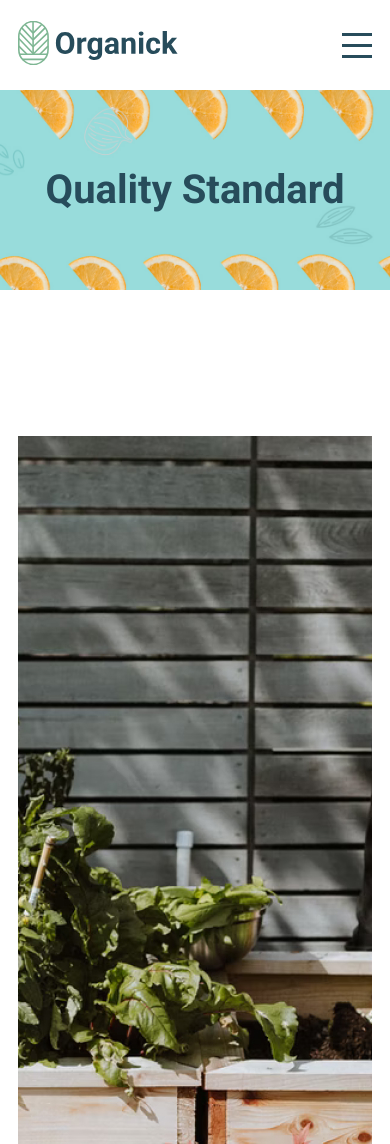
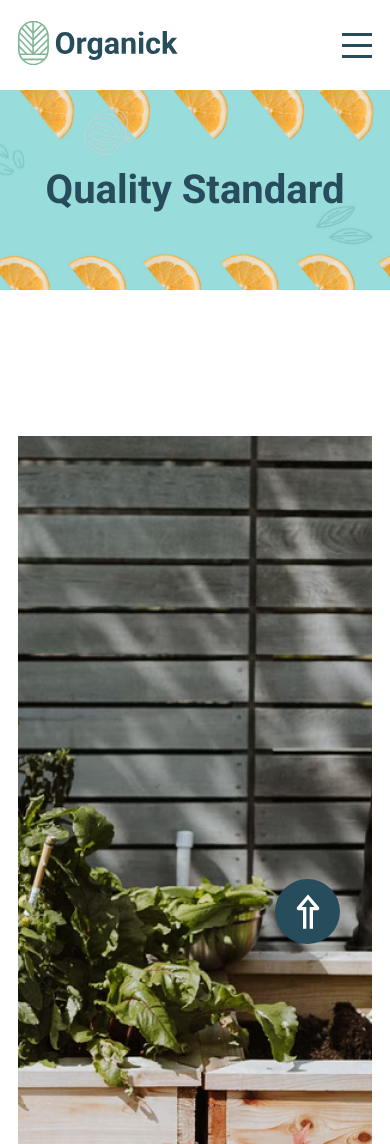
Before and after one commit to MikhailZhelnin/Organick, a Next.js app: page /quality in a window 390 px wide. Shown: the top 1144 px of the page. Built offline with nearby package versions, Linux system fonts and the light colour scheme.

Commit message:
added toTop button, fixed news media queries

```diff
--- a/public/assets/icons/icons.ts
+++ b/public/assets/icons/icons.ts
@@ -35,4 +35,5 @@ export const icons = {
   location: require('./Location.svg').default,
   mail: require('./Mail.svg').default,
   phone: require('./Phone.svg').default,
+  toTop: require('./ToTop.svg').default,
 }
--- a/src/components/HomePage/News/News.module.scss
+++ b/src/components/HomePage/News/News.module.scss
@@ -10,7 +10,7 @@
     padding: 80px 0 50px 0;
   }
   @media (max-width: $small-mobile) {
-    padding: 50px 0 0 0;
+    padding: 50px 0 25px 0;
   }
 
   .container {
--- a/src/components/NewsList/NewsItem/NewsItem.module.scss
+++ b/src/components/NewsList/NewsItem/NewsItem.module.scss
@@ -15,6 +15,7 @@
     height: 450px;
   }
   @media (max-width: $small-mobile) {
+    margin-bottom: 70px;
     width: 100%;
     height: 400px;
   }
--- a/src/pages/index.tsx
+++ b/src/pages/index.tsx
@@ -17,7 +17,6 @@ interface HomeProps {
 }
 
 export default function Home({products, testimonials, news}: HomeProps) {
-
   return (
     <Main meta={<Meta title='Organick Home' description='Organick Home Page'/>}>
       <Banner/>
--- a/src/styles/NewsPage.module.scss
+++ b/src/styles/NewsPage.module.scss
@@ -13,7 +13,7 @@
       padding: 80px 0 30px 0;
     }
     @media (max-width: $small-mobile) {
-      padding: 50px 0 0 0;
+      padding: 50px 0 25px 0;
     }
   }
 }
--- a/src/templates/Main.module.scss
+++ b/src/templates/Main.module.scss
@@ -0,0 +1,24 @@
+.backToTopButton {
+  position: fixed;
+  bottom: -100px;
+  right: 50px;
+  width: 65px;
+  height: 65px;
+  border: none;
+  border-radius: 50%;
+  background-color: #274C5B;
+  transition: all .3s linear;
+  cursor: pointer;
+
+  &.backToTopButtonActive {
+    bottom: 50px;
+  }
+
+  img {
+    position: absolute;
+    top: 50%;
+    left: 50%;
+    transform: translate(-50%, -50%);
+    color: white;
+  }
+}
--- a/src/templates/Main.tsx
+++ b/src/templates/Main.tsx
@@ -1,10 +1,13 @@
-import type { ReactNode } from 'react'
+import type {ReactNode} from 'react';
+import {useEffect, useState} from "react";
 import {Roboto} from "next/font/google";
 
 import Header from "@/layout/Header/Header";
 import Footer from "@/layout/Footer/Footer";
 
 import styles from './Main.module.scss'
+import Image from "next/image";
+import {icons} from "../../public/assets/icons/icons";
 
 type IMainProps = {
   meta: ReactNode
@@ -17,18 +20,55 @@ const roboto = Roboto({
 })
 
 const Main = ({meta, children}: IMainProps) => {
+
+  const [backToTopButton, setBackToTopButton] = useState(false);
+
+  useEffect(() => {
+    window.addEventListener('scroll', () => {
+      if (window.scrollY > 1000) {
+        setBackToTopButton(true)
+      } else {
+        setBackToTopButton(false)
+      }
+    });
+    return () => {
+      window.removeEventListener('scroll', () => {
+        if (window.scrollY > 1000) {
+          setBackToTopButton(true)
+        } else {
+          setBackToTopButton(false)
+        }
+      });
+    }
+  }, [backToTopButton])
+
+  const scrollUp = () => {
+    window.scroll({
+      top: 0,
+      left: 0,
+      behavior: 'smooth'
+    })
+  }
+
   return (
     <div className={`${roboto.className}`}>
       {meta}
 
       <Header/>
 
-      <main className={styles.mainContent}>{children}</main>
+      <main>{children}</main>
 
       <Footer/>
 
+
+      <button
+        onClick={scrollUp}
+        className={!backToTopButton ? styles.backToTopButton : `${styles.backToTopButton} ${styles.backToTopButtonActive}`}
+      >
+        <Image src={icons.toTop} alt='To Top'/>
+      </button>
     </div>
   )
 }
 
-export { Main }
+export {Main}
```
Also changed, not shown: public/assets/icons/ToTop.svg (added).
